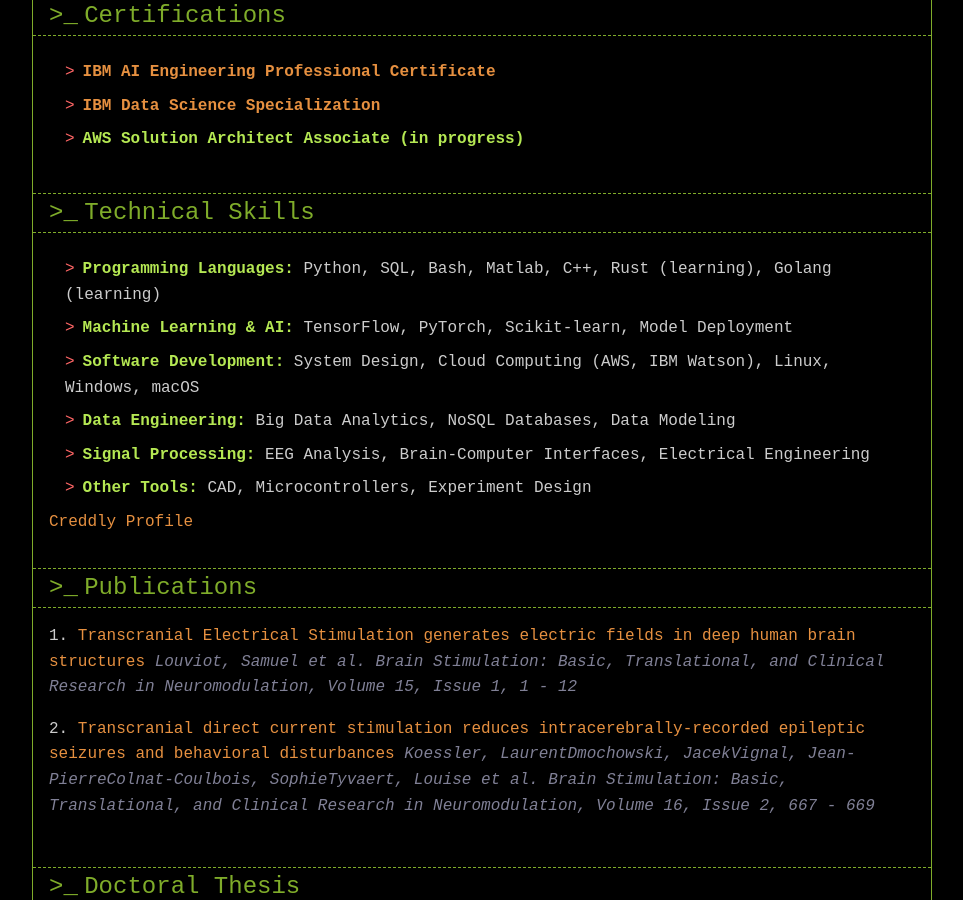
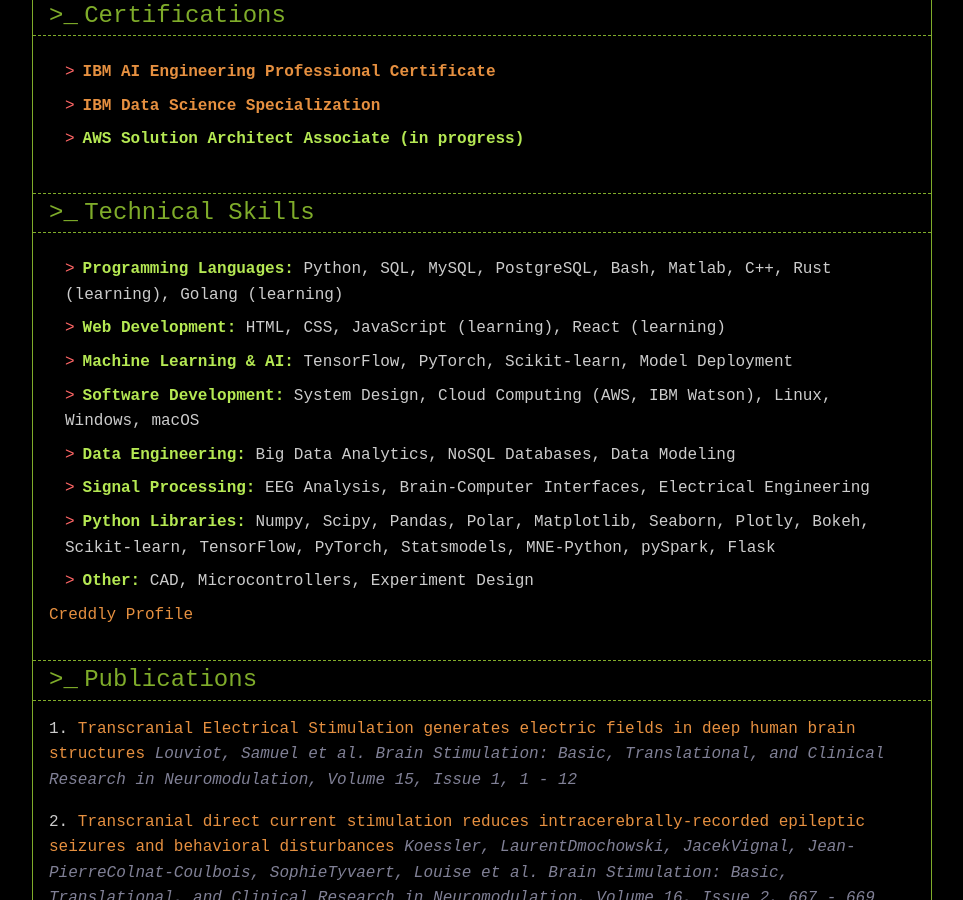
Before and after one commit to Sam54000/Sam54000.github.io, a Jekyll site: the page built from resume.markdown, in a window 1280 px wide and 900 px high, scrolled down 3415 px. Shown: the whole window, without its empty margins (158-1121 px from the left). Built offline with Jekyll 4.4.1, drawn with Linux system fonts in a browser that asks for light colours; some web fonts are replaced.

Commit message:
Improved resume

```diff
--- a/resume.markdown
+++ b/resume.markdown
@@ -148,12 +148,14 @@
     </div>
     <div class="tui-section-content">
         <ul>
-            <li><strong class="highlight">Programming Languages:</strong> Python, SQL, Bash, Matlab, C++, Rust (learning), Golang (learning)</li>
+            <li><strong class="highlight">Programming Languages:</strong> Python, SQL, MySQL, PostgreSQL, Bash, Matlab, C++, Rust (learning), Golang (learning)</li>
+            <li><strong class="highlight">Web Development:</strong> HTML, CSS, JavaScript (learning), React (learning)</li>
             <li><strong class="highlight">Machine Learning & AI:</strong> TensorFlow, PyTorch, Scikit-learn, Model Deployment</li>
             <li><strong class="highlight">Software Development:</strong> System Design, Cloud Computing (AWS, IBM Watson), Linux, Windows, macOS</li>
             <li><strong class="highlight">Data Engineering:</strong> Big Data Analytics, NoSQL Databases, Data Modeling</li>
             <li><strong class="highlight">Signal Processing:</strong> EEG Analysis, Brain-Computer Interfaces, Electrical Engineering</li>
-            <li><strong class="highlight">Other Tools:</strong> CAD, Microcontrollers, Experiment Design</li>
+            <li><strong class="highlight">Python Libraries:</strong> Numpy, Scipy, Pandas, Polar, Matplotlib, Seaborn, Plotly, Bokeh, Scikit-learn, TensorFlow, PyTorch, Statsmodels, MNE-Python, pySpark, Flask</li>
+            <li><strong class="highlight">Other:</strong> CAD, Microcontrollers, Experiment Design</li>
         </ul>
         <a href="https://www.credly.com/users/samuel-louviot.e200ccc5">Creddly Profile</a>
     </div>
```
